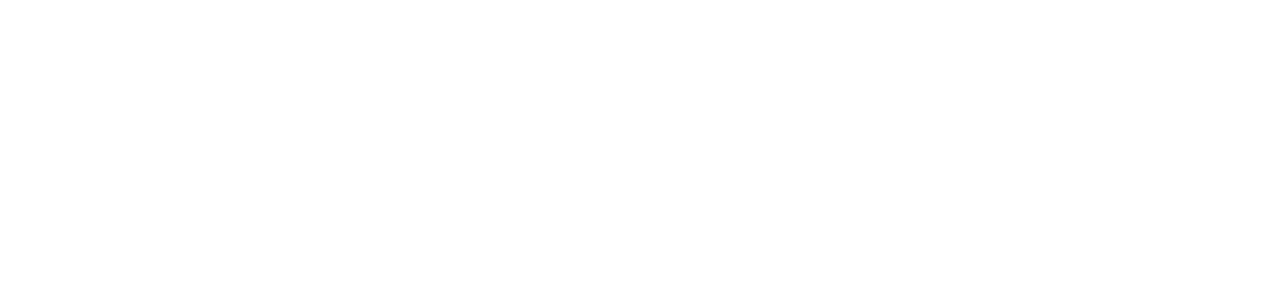
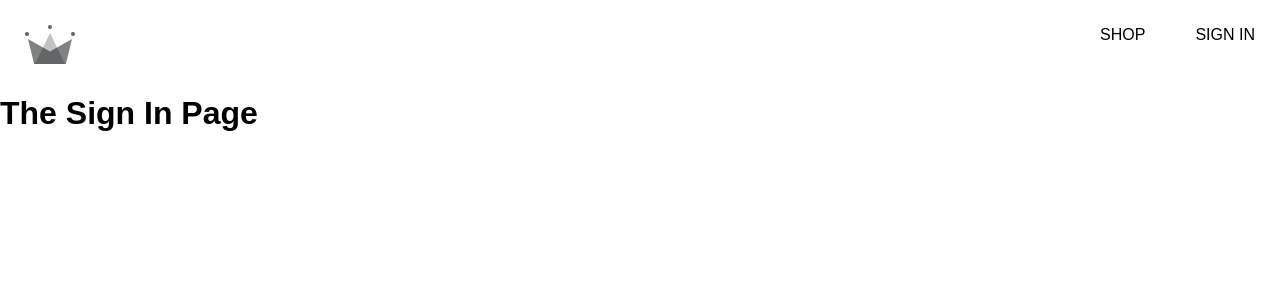
Before and after one commit to Helena2018/kids-toys, a React (Create React App) app: page /sign-in in a window 1280 px wide. Before the commit this address had no page. Shown: the top 300 px of the page. Built offline with nearby package versions, Linux system fonts and the light colour scheme; a web font is replaced by a local one.

Commit message:
add sin-in part

```diff
--- a/src/App.js
+++ b/src/App.js
@@ -1,5 +1,6 @@
 import Home from './routes/home/home.component';
 import Navigation from './routes/navigation/navigation.component';
+import SignIn from './routes/sign-in/sign-in.component';
 
 import { Routes, Route } from 'react-router-dom';
 
@@ -15,6 +16,7 @@ const App = () => {
     <Route path='/' element={<Navigation />}>
       <Route index element={<Home />} />
       <Route path='shop' element={<Shop />} />
+      <Route path='sign-in' element={<SignIn />} />
     </Route>
   </Routes>
   )
--- a/src/routes/navigation/navigation.component.jsx
+++ b/src/routes/navigation/navigation.component.jsx
@@ -15,6 +15,10 @@ const Navigation = () => {
           <Link className='nav-link' to='/shop'>
             SHOP
           </Link>
+
+          <Link className='nav-link' to='/sign-in'>
+            SIGN IN
+          </Link>
         </div>
       </div>
       <Outlet />
--- /dev/null
+++ b/src/routes/sign-in/sign-in.component.jsx
@@ -0,0 +1,9 @@
+const SignIn = () => {
+  return (
+    <div>
+      <h1>The Sign In Page</h1>
+    </div>
+  );
+};
+
+export default SignIn;
```
